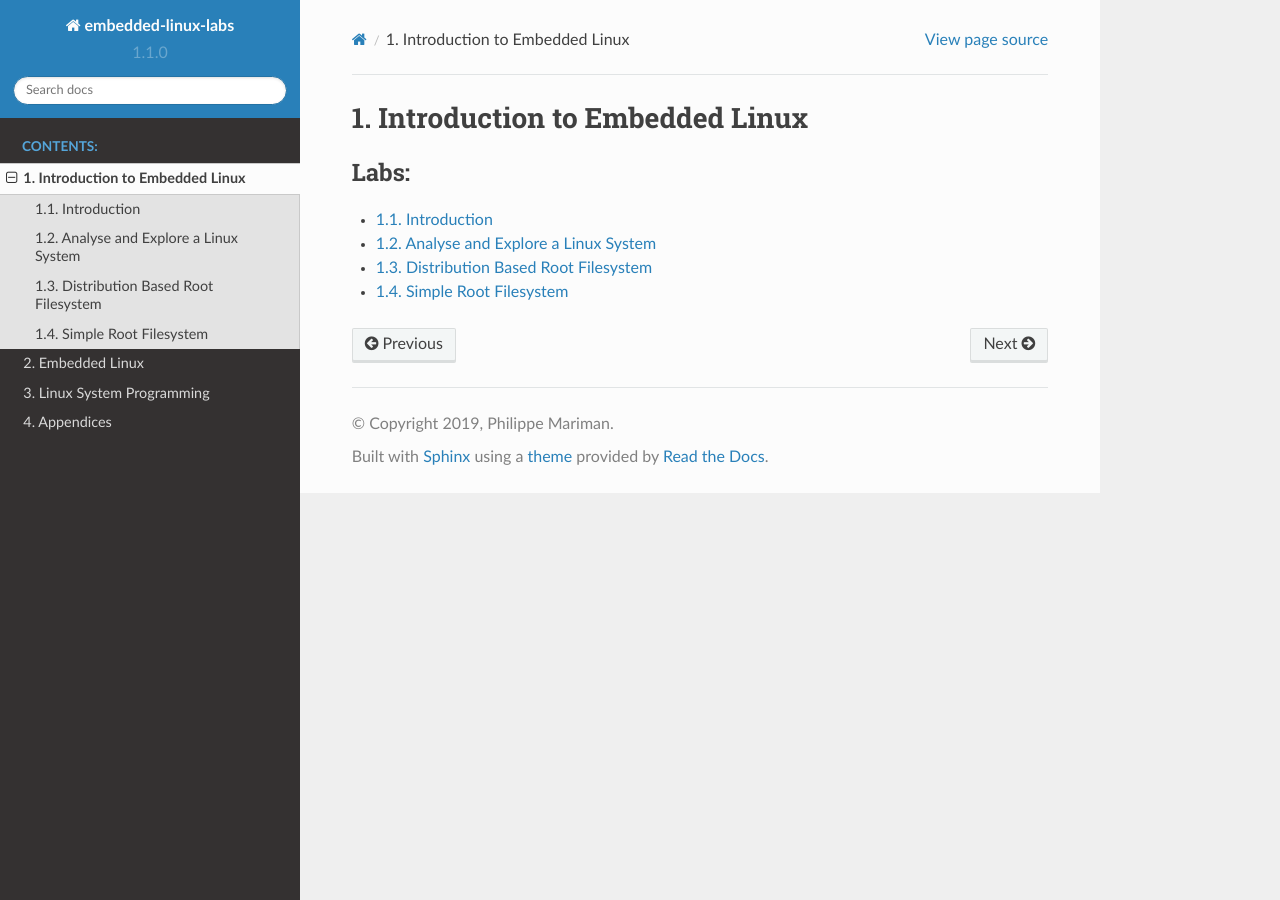
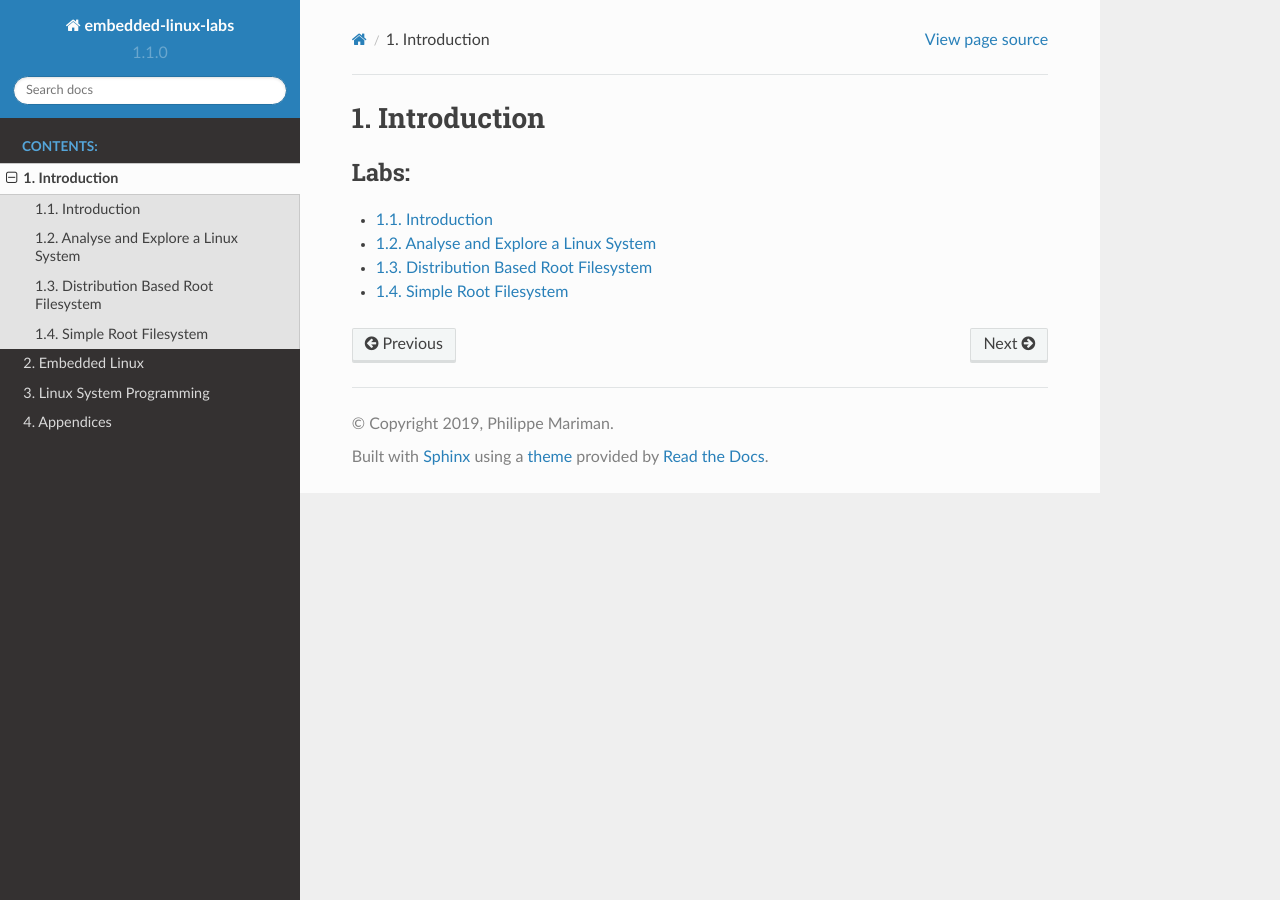
Before and after one commit to pmariman/embedded-linux-labs, a Sphinx documentation site: the page built from docs/source/lab-intro.rst, in a window 1280 px wide. Built offline with Sphinx 7.4.7 and the Read the Docs theme 2.0.0, drawn with Linux system fonts in a browser that asks for light colours.

Commit message:
change name of introduction section

```diff
--- a/docs/source/lab-intro.rst
+++ b/docs/source/lab-intro.rst
@@ -1,5 +1,5 @@
-Introduction to Embedded Linux
-==============================
+Introduction
+============
 
 .. toctree::
     :titlesonly:
```
